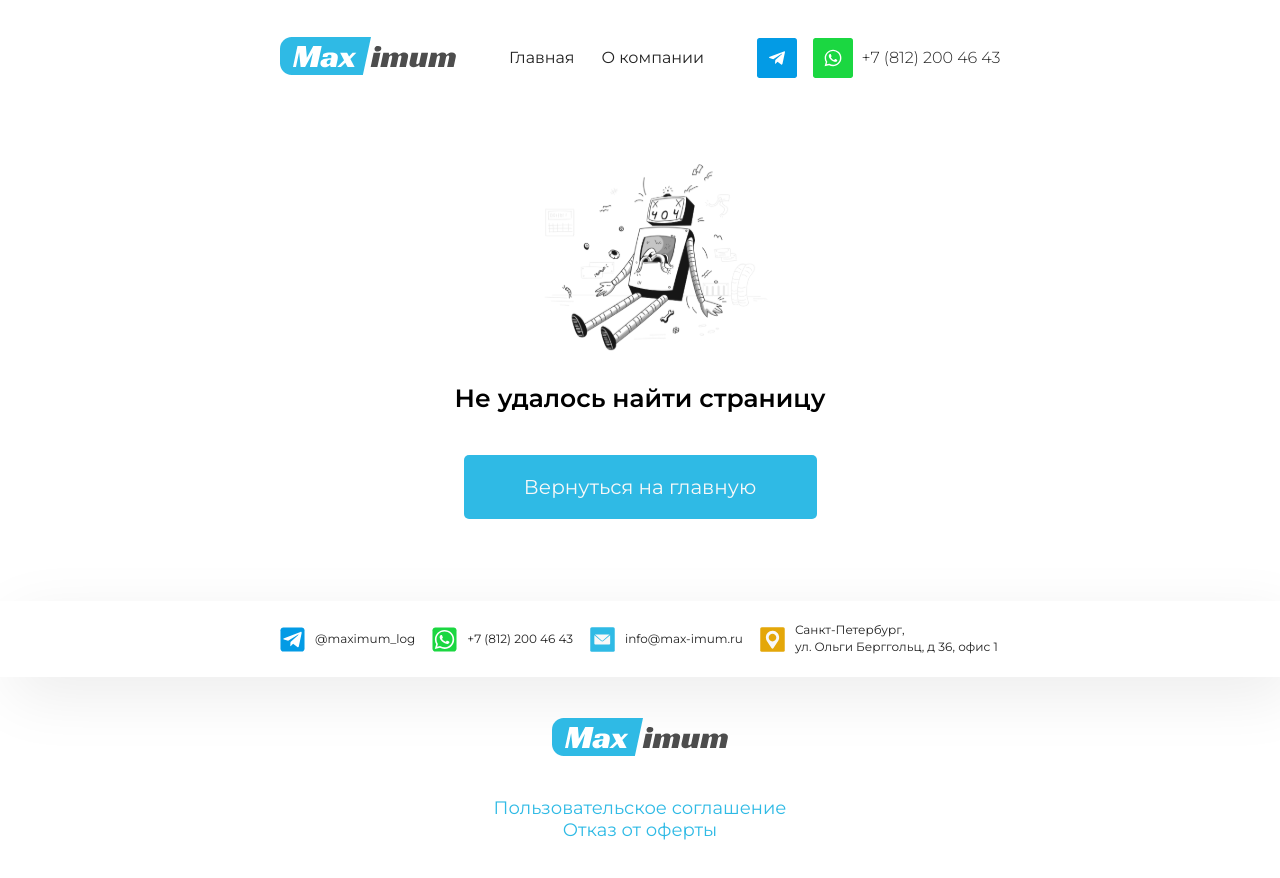
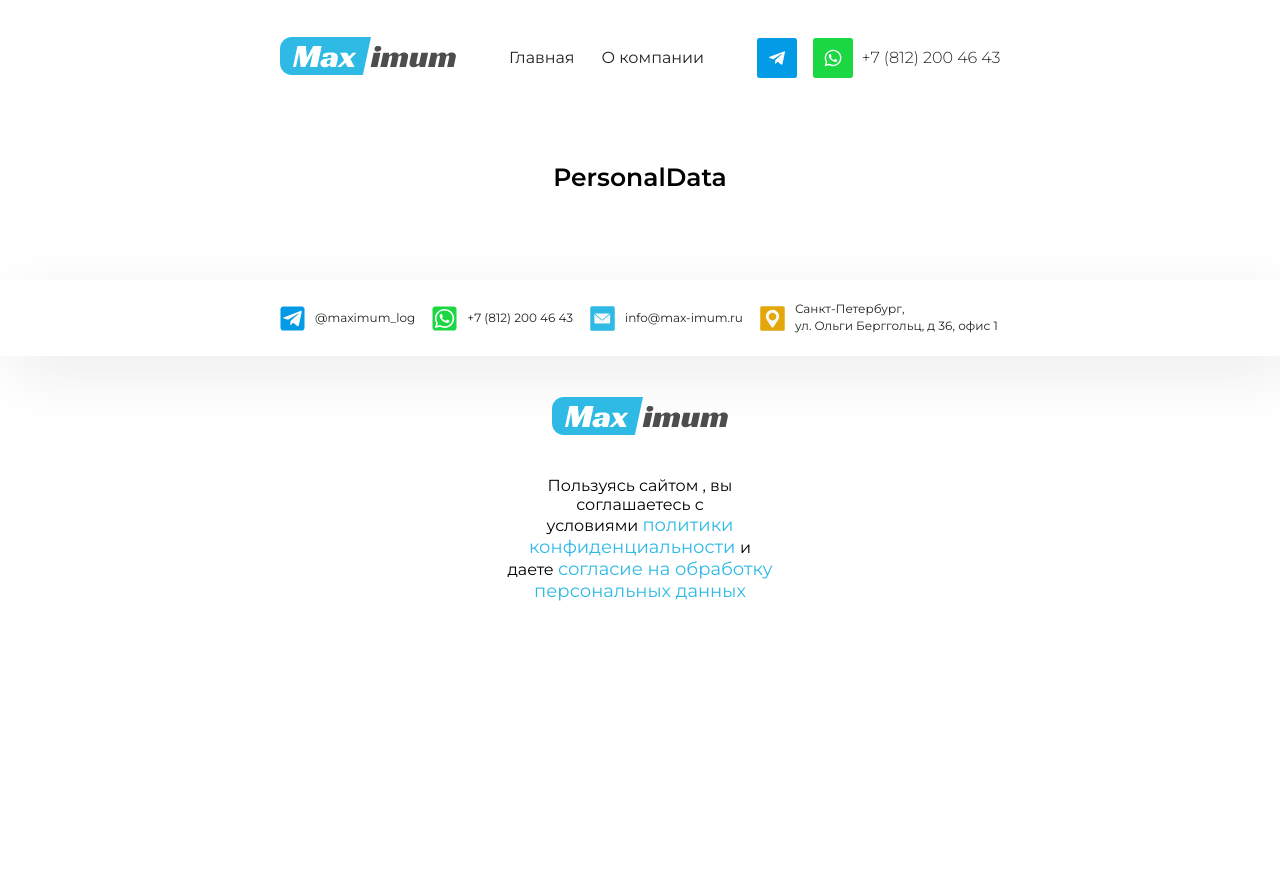
Before and after one commit to Legend1796/Maximum, a React (Create React App) app: page /personal-data in a window 1280 px wide. Shown: the top 878 px of the page. After the commit the page ends 800 px from the top, so only its background shows below. Built offline with nearby package versions, Linux system fonts and the light colour scheme.

Commit message:
copyright

```diff
--- a/src/components/app/app.jsx
+++ b/src/components/app/app.jsx
@@ -8,6 +8,8 @@
 import NotFound from "../../pages/notFound";
 import Send from "../../pages/send";
 import ScrollToTop from "../scroll-to-top/scroll-to-top";
+import Policy from "../../pages/policy";
+import PersonalData from "../../pages/personal-data";
 
 function App() {
   const [pageWidth, setPageWidth] = useState(document.documentElement.scrollWidth);
@@ -30,10 +32,12 @@
       <Routes>
         <Route exact path="/" element={<Main pageWidth={pageWidth} />} />
         <Route exact path="/send" element={<Send />} />
-        <Route
+        <Route exact path="/policy" element={<Policy />} />
+        <Route exact path="/personal-data" element={<PersonalData />} />
+        {/* <Route
           path={!location === "/notfound" || "/denied" || "/sucsess"}
           element={<Navigate replace exact path="/" />}
-        />
+        /> */}
         <Route path="*" element={<NotFound />}></Route>
       </Routes>
       <Footer pageWidth={pageWidth} />
--- a/src/components/copyright/copyright.css
+++ b/src/components/copyright/copyright.css
@@ -19,6 +19,12 @@
 
 @media screen and (max-width: 1430px) {
     .copyright__container {
+        width: 380px;
+    }
+}
+
+@media screen and (max-width: 1430px) {
+    .copyright__container {
         width: 300px;
     }
 }
--- a/src/components/copyright/copyright.jsx
+++ b/src/components/copyright/copyright.jsx
@@ -6,12 +6,16 @@
     <section className="copyright">
       <div className="copyright__container">
         <img src={logo} alt="logo" className="copyright__logo" />
-        <a href="#" className="copyright__link">
-          Пользовательское соглашение
-        </a>
-        <a href="#" className="copyright__link">
-          Отказ от оферты
-        </a>
+        <div className="copyright__policy">
+          Пользуясь сайтом , вы соглашаетесь с условиями&nbsp;
+          <a href="/policy" className="copyright__link">
+            политики конфиденциальности&nbsp;
+          </a>
+          и даете&nbsp;
+          <a href="/policy" className="copyright__link">
+            согласие на обработку персональных данных
+          </a>
+        </div>
       </div>
     </section>
   );
--- /dev/null
+++ b/src/pages/personal-data.jsx
@@ -0,0 +1,14 @@
+import { NavLink } from "react-router-dom";
+import "./anotherPages.css";
+
+function PersonalData() {
+  return (
+    <section className="personal">
+      <div className="personal__container">
+        <h3 className="notfound__title">PersonalData</h3>
+      </div>
+    </section>
+  );
+}
+
+export default PersonalData;
--- /dev/null
+++ b/src/pages/policy.jsx
@@ -0,0 +1,14 @@
+import { NavLink } from "react-router-dom";
+import "./anotherPages.css";
+
+function Policy() {
+  return (
+    <section className="policy">
+      <div className="policy__container">
+        <h3 className="notfound__title">Policy</h3>
+      </div>
+    </section>
+  );
+}
+
+export default Policy;
```
